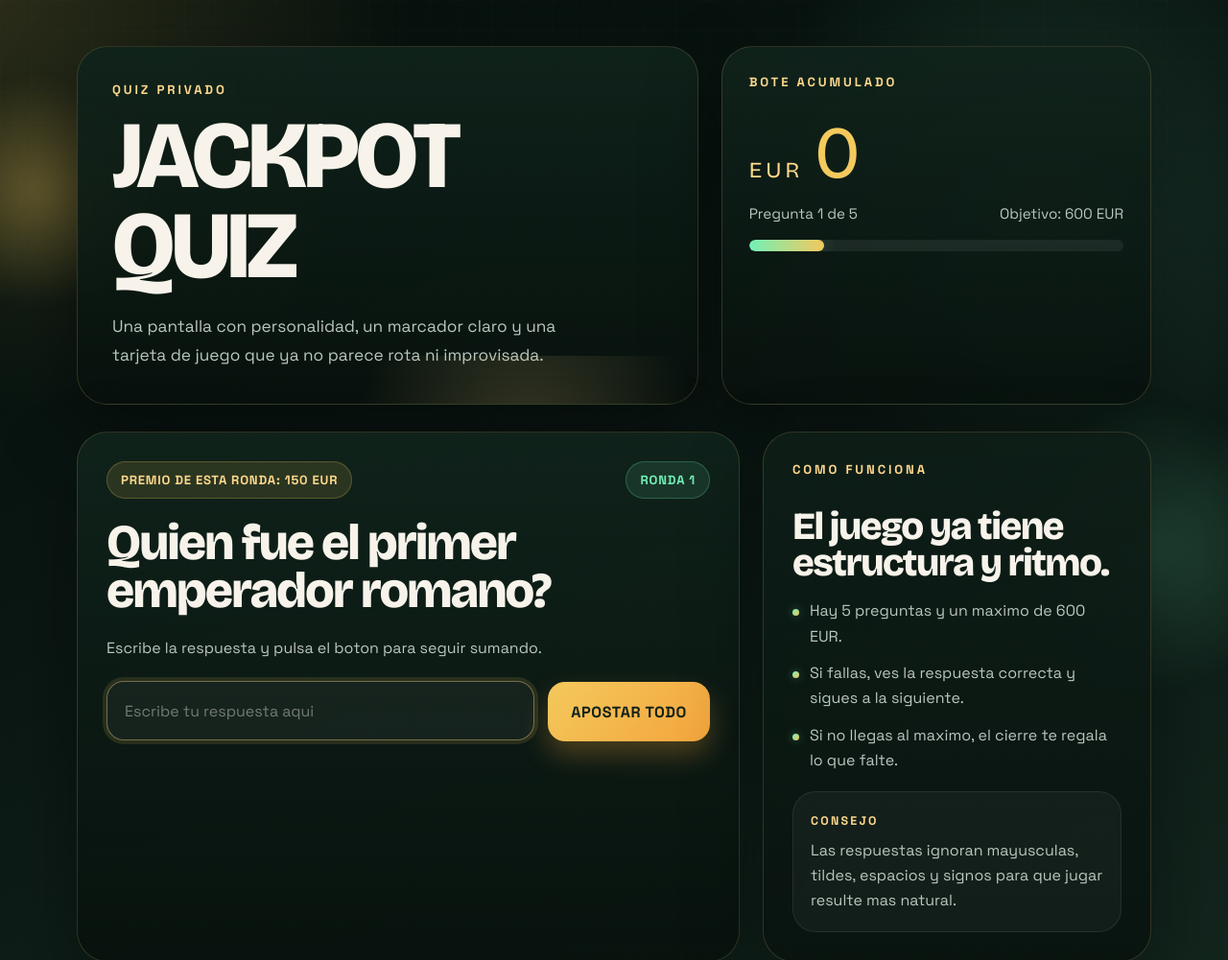
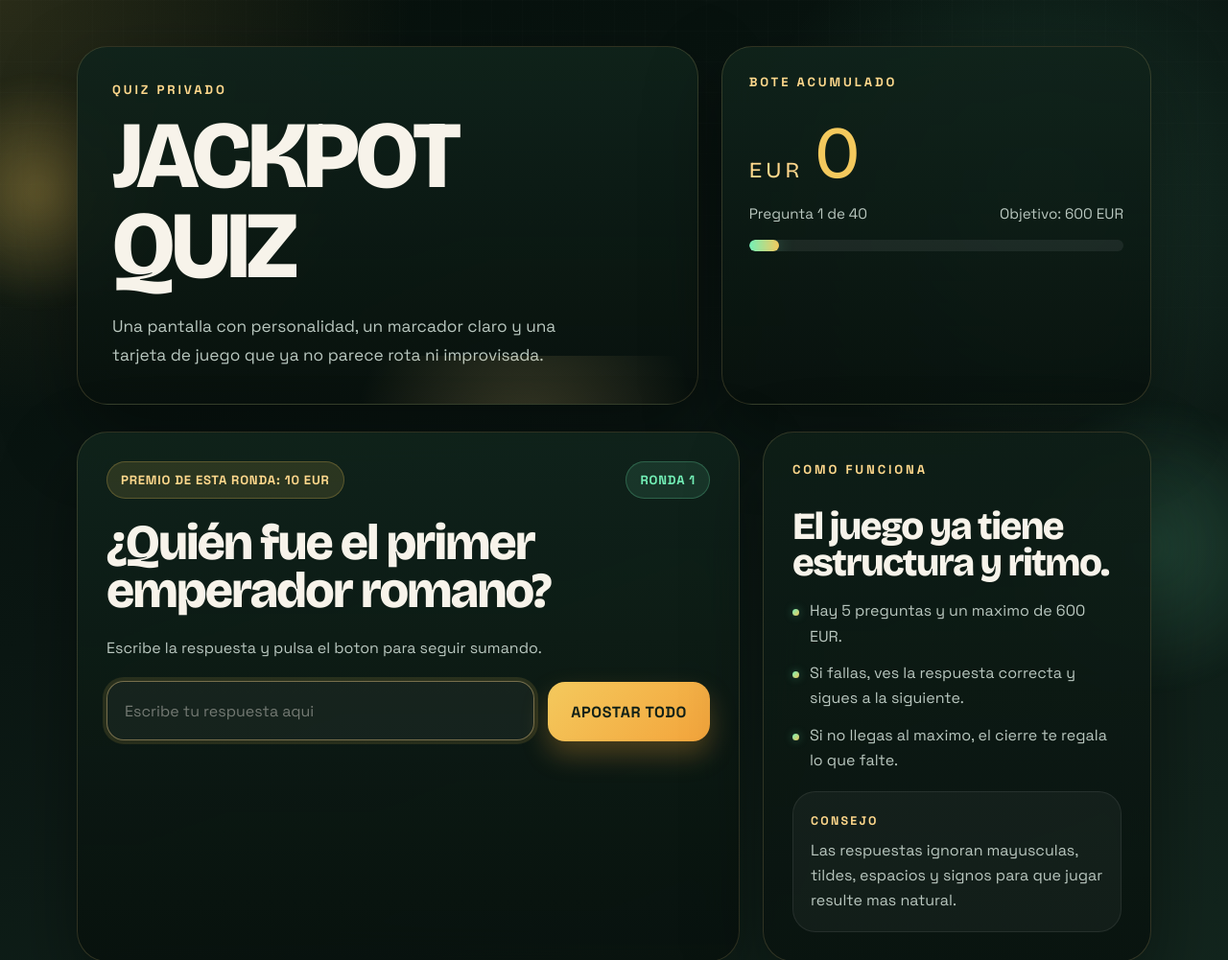
Before and after one commit to danirnieto/joseymica, a website built with Vite: page index.html in a window 1280 px wide. Shown: the top 1001 px of the page at 96% size. Built offline with nearby package versions, Linux system fonts and the light colour scheme.

Commit message:
fix2 gpt54

```diff
--- a/index.html
+++ b/index.html
@@ -15,6 +15,7 @@
       href="https://fonts.googleapis.com/css2?family=Bricolage+Grotesque:wght@400;600;800&family=Space+Grotesk:wght@400;500;700&display=swap"
       rel="stylesheet"
     />
+    <link rel="stylesheet" href="./src/style.css" />
     <title>Jose y Mica | Jackpot Quiz</title>
   </head>
   <body>
@@ -128,6 +129,6 @@
       </div>
     </div>
 
-    <script type="module" src="/src/main.js"></script>
+    <script type="module" src="./src/main.js"></script>
   </body>
 </html>
--- a/src/main.js
+++ b/src/main.js
@@ -1,12 +1,9 @@
-import "./style.css";
-import questionsData from "./questions.json";
-
 const MAX_MONEY = 600;
-const TOTAL_QUESTIONS = questionsData.length;
 
 let currentQuestionIndex = 0;
 let totalMoney = 0;
 let moneyAnimationFrame = null;
+let questionsData = [];
 
 const moneyAmountEl = document.getElementById("money-amount");
 const moneyDisplayEl = document.getElementById("money-display");
@@ -89,18 +86,19 @@ function updateMoneyUI(amount) {
 }
 
 function updateProgressUI() {
-  const visibleQuestion = Math.min(currentQuestionIndex + 1, TOTAL_QUESTIONS);
-  const progress = TOTAL_QUESTIONS
-    ? (visibleQuestion / TOTAL_QUESTIONS) * 100
+  const totalQuestions = questionsData.length;
+  const visibleQuestion = Math.min(currentQuestionIndex + 1, totalQuestions);
+  const progress = totalQuestions
+    ? (visibleQuestion / totalQuestions) * 100
     : 0;
 
   progressLabel.innerText =
-    currentQuestionIndex < TOTAL_QUESTIONS
-      ? `Pregunta ${visibleQuestion} de ${TOTAL_QUESTIONS}`
+    currentQuestionIndex < totalQuestions
+      ? `Pregunta ${visibleQuestion} de ${totalQuestions}`
       : "Juego completo";
 
   statusPill.innerText =
-    currentQuestionIndex < TOTAL_QUESTIONS
+    currentQuestionIndex < totalQuestions
       ? `Ronda ${visibleQuestion}`
       : "Final";
 
@@ -118,7 +116,7 @@ function setFeedback(message, type) {
 }
 
 function loadNextQuestion() {
-  if (currentQuestionIndex >= TOTAL_QUESTIONS) {
+  if (currentQuestionIndex >= questionsData.length) {
     endGame(false, "Te has quedado sin preguntas.");
     return;
   }
@@ -231,4 +229,35 @@ restartBtn.addEventListener("click", () => {
   loadNextQuestion();
 });
 
-loadNextQuestion();
+async function loadQuestions() {
+  const response = await fetch("./src/questions.json", {
+    cache: "no-store",
+  });
+
+  if (!response.ok) {
+    throw new Error(`No se pudieron cargar las preguntas: ${response.status}`);
+  }
+
+  return response.json();
+}
+
+async function initGame() {
+  try {
+    questionsData = await loadQuestions();
+
+    if (!Array.isArray(questionsData) || questionsData.length === 0) {
+      throw new Error("El banco de preguntas esta vacio.");
+    }
+
+    loadNextQuestion();
+  } catch (error) {
+    questionText.innerText = "No se pudo iniciar el juego.";
+    statusLine.innerText =
+      "Fallo al cargar las preguntas. Revisa el despliegue del JSON.";
+    answerInput.disabled = true;
+    submitBtn.disabled = true;
+    setFeedback(error.message, "wrong");
+  }
+}
+
+initGame();
--- a/src/questions.json
+++ b/src/questions.json
@@ -1,27 +1,202 @@
 [
   {
-    "question": "Quien fue el primer emperador romano?",
+    "question": "¿Quién fue el primer emperador romano?",
     "answer": "Augusto",
-    "prize": 150
+    "prize": 10
   },
   {
-    "question": "En que ano llego el hombre a la Luna?",
+    "question": "¿En qué año llegó el hombre a la Luna?",
     "answer": "1969",
+    "prize": 20
+  },
+  {
+    "question": "¿Cuál es el océano más grande del mundo?",
+    "answer": "Oceano Pacifico",
+    "prize": 10
+  },
+  {
+    "question": "¿Qué pintor holandés se cortó la oreja?",
+    "answer": "Van Gogh",
+    "prize": 10
+  },
+  {
+    "question": "¿Cuál es la moneda oficial de Japón?",
+    "answer": "Yen",
+    "prize": 10
+  },
+  {
+    "question": "¿En qué año (a.C.) murió Julio César?",
+    "answer": "44",
+    "prize": 50
+  },
+  {
+    "question": "Qué famosa frase se atribuye a Julio César al cruzar el río Rubicón?",
+    "answer": "Alea iacta est",
+    "prize": 10
+  },
+  {
+    "question": "¿Cuál es la capital de Sri Lanka?",
+    "answer": "Sri Jayawardenepura Kotte",
+    "prize": 30
+  },
+  {
+    "question": "¿Cómo se llama la famosa ruina con rocas antiguas considerada patrimonio de la humanidad en Sri Lanka?",
+    "answer": "Sigiriya",
+    "prize": 50
+  },
+  {
+    "question": "¿Cuál es el antiguo nombre de Sri Lanka hasta 1972?",
+    "answer": "Ceilán",
+    "prize": 50
+  },
+  {
+    "question": "Escritor gallego nacido en Celanova",
+    "answer": "Celso Emilio Ferreiro",
     "prize": 100
   },
   {
-    "question": "Cual es el oceano mas grande del mundo?",
-    "answer": "Oceano Pacifico",
-    "prize": 200
+    "question": "¿En qué siglo se fundó el monasterio de Celanova?",
+    "answer": "Siglo X",
+    "prize": 30
   },
   {
-    "question": "Que pintor holandes se corto la oreja?",
-    "answer": "Van Gogh",
-    "prize": 120
+    "question": "¿Cómo se llama la prueba que mide la frecuencia cardíaca fetal y las contracciones uterinas?",
+    "answer": "Cardiotocografía",
+    "prize": 50
   },
   {
-    "question": "Cual es la moneda oficial de Japon?",
-    "answer": "Yen",
-    "prize": 150
+    "question": "¿Cuál es el comando para tener en local la información de un repositorio ya descargado de GitHub?",
+    "answer": "git pull",
+    "prize": 30
+  },
+  {
+    "question": "¿Cuál es la máxima cilindrada que ha existido en una moto (cc)?",
+    "answer": "2500",
+    "prize": 70
+  },
+  {
+    "question": "¿Cuál es el único hueso del cuerpo no conectado a ningún otro? Nombre oficial",
+    "answer": "Hioides",
+    "prize": 70
+  },
+  {
+    "question": "¿En honor a qué emperador se construyó el teatro romano de Cartagena?",
+    "answer": "Augusto",
+    "prize": 25
+  },
+  {
+    "question": "¿Quiénes son los cantantes de la canción \"Dardos\"?",
+    "answer": "Romeo Santos y Prince Royce",
+    "prize": 50
+  },
+  {
+    "question": "¿Cuál es el nombre artístico de William Bruce Rose Jr.?",
+    "answer": "Axl Rose",
+    "prize": 100
+  },
+  {
+    "question": "¿Cuál es el nombre real de Bad Bunny?",
+    "answer": "Benito Antonio Martínez Ocasio",
+    "prize": 125
+  },
+  {
+    "question": "¿Cuál es el % de composición de O2 en nuestra atmósfera?",
+    "answer": "21",
+    "prize": 30
+  },
+  {
+    "question": "¿Qué distancia es capaz de ver el horizonte una persona que mida 1,7 m? En km, redondeado a 0,5 km",
+    "answer": "4,5",
+    "prize": 100
+  },
+  {
+    "question": "¿Cuántos barcos de época fenicia se encontraron en la isla de Mazarrón?",
+    "answer": "2",
+    "prize": 100
+  },
+  {
+    "question": "¿Cuál es el precio del oro por kg hoy, redondeado a 5 mil?",
+    "answer": "Aproximadamente 130000 €/kg",
+    "prize": 50
+  },
+  {
+    "question": "¿En qué año se inventó el motor de vapor?",
+    "answer": "1712",
+    "prize": 50
+  },
+  {
+    "question": "¿Qué animal de la familia de los Delphinidae es el más grande?",
+    "answer": "Orca",
+    "prize": 50
+  },
+  {
+    "question": "Completa la frase \"Creo en Dios padre _____, creador...\"",
+    "answer": "todopoderoso",
+    "prize": 10
+  },
+  {
+    "question": "¿Cuál es el animal nacional de Escocia?",
+    "answer": "Unicornio",
+    "prize": 30
+  },
+  {
+    "question": "¿En qué siglo comenzó a fundarse Edimburgo?",
+    "answer": "Siglo VII",
+    "prize": 50
+  },
+  {
+    "question": "En que año fue el último viaje tripulado a la Luna antes del más reciente?",
+    "answer": "1972",
+    "prize": 50
+  },
+  {
+    "question": "¿Quién es conocido como el Rey del Pop?",
+    "answer": "Michael Jackson",
+    "prize": 50
+  },
+  {
+    "question": "¿Qué banda interpretó \"Bohemian Rhapsody\"?",
+    "answer": "Queen",
+    "prize": 50
+  },
+  {
+    "question": "¿Quién pintó \"La noche estrellada\"?",
+    "answer": "Vincent van Gogh",
+    "prize": 50
+  },
+  {
+    "question": "¿Qué artista esculpió \"El David\"?",
+    "answer": "Miguel Ángel",
+    "prize": 50
+  },
+  {
+    "question": "¿En qué año cayó el Imperio Romano de Occidente?",
+    "answer": "476",
+    "prize": 50
+  },
+  {
+    "question": "¿Quién descubrió América en 1492?",
+    "answer": "Cristóbal Colón",
+    "prize": 50
+  },
+  {
+    "question": "¿Cuál es el río más largo del mundo?",
+    "answer": "Amazonas",
+    "prize": 50
+  },
+  {
+    "question": "¿Cuál es el país más grande del mundo?",
+    "answer": "Rusia",
+    "prize": 50
+  },
+  {
+    "question": "¿Qué país ha ganado más Copas del Mundo de fútbol?",
+    "answer": "Brasil",
+    "prize": 50
+  },
+  {
+    "question": "¿En qué deporte compite Rafa Nadal?",
+    "answer": "Tenis",
+    "prize": 50
   }
 ]
--- a/vite.config.js
+++ b/vite.config.js
@@ -1,5 +1,24 @@
-import { defineConfig } from 'vite'
+import { copyFileSync, mkdirSync } from "node:fs";
+import { dirname, resolve } from "node:path";
+import { fileURLToPath } from "node:url";
+import { defineConfig } from "vite";
+
+const rootDir = dirname(fileURLToPath(import.meta.url));
+
+function copyQuestionsJson() {
+  return {
+    name: "copy-questions-json",
+    writeBundle() {
+      const source = resolve(rootDir, "src/questions.json");
+      const target = resolve(rootDir, "dist/src/questions.json");
+
+      mkdirSync(dirname(target), { recursive: true });
+      copyFileSync(source, target);
+    },
+  };
+}
 
 export default defineConfig({
-  base: '/joseymica/',
-})
+  base: "/joseymica/",
+  plugins: [copyQuestionsJson()],
+});
```
Also changed, not shown: favicon.svg (added).
